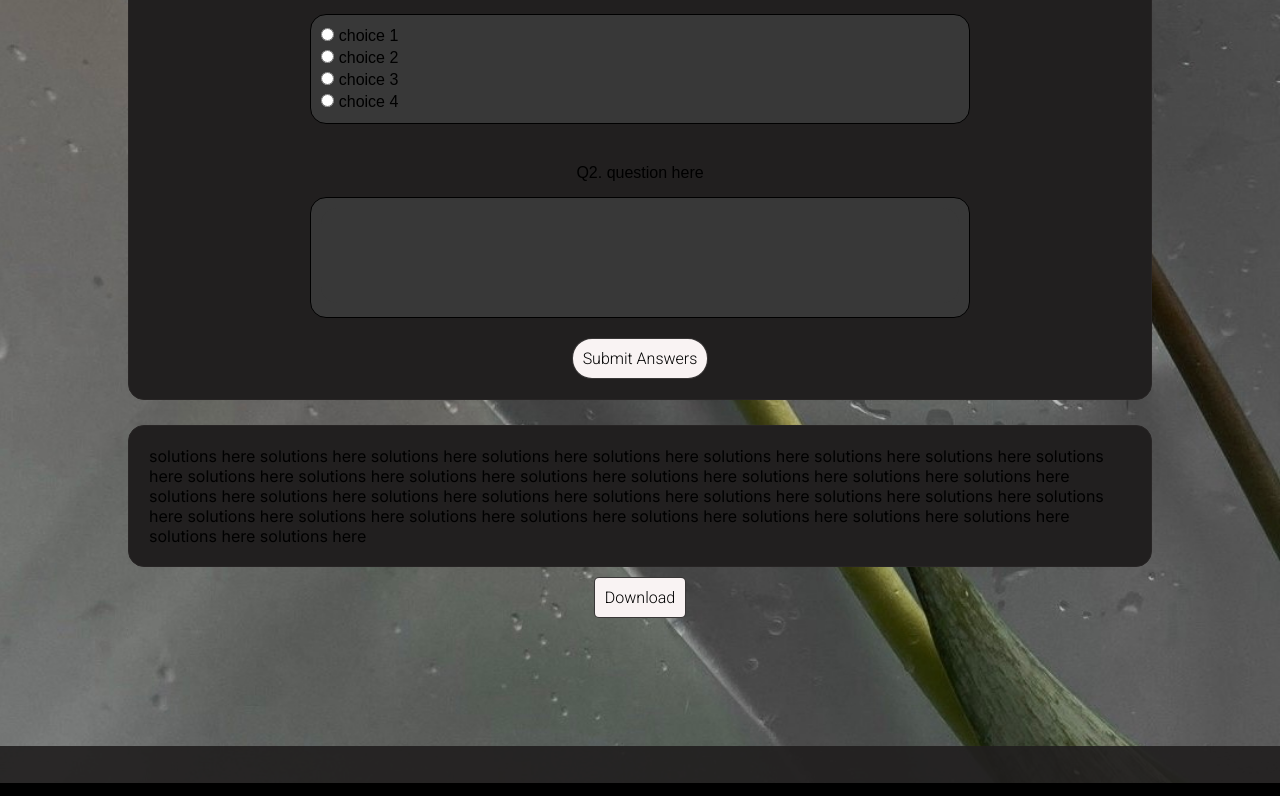
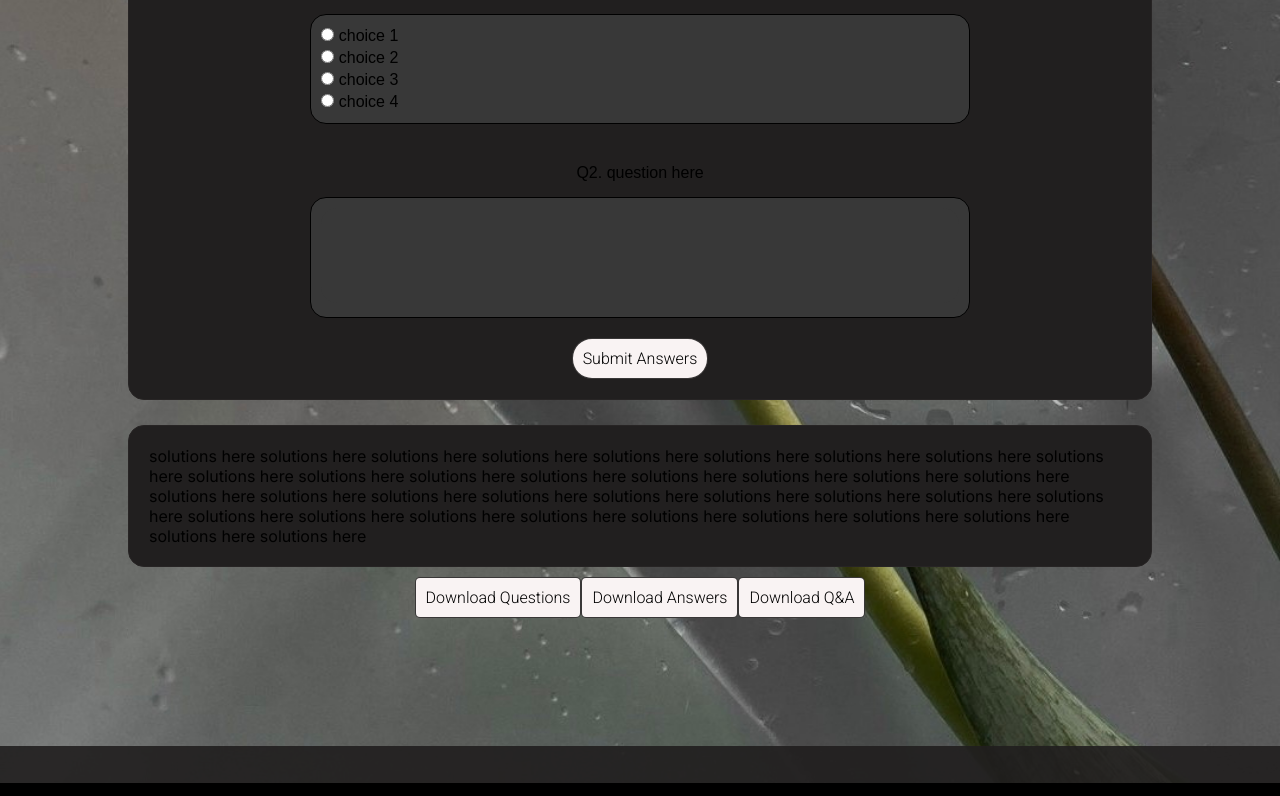
Before and after one commit to Awesomedonut/Practice-Problem-Generator, a Next.js app in the folder probloom/: page / in a window 1280 px wide. Shown: the part 822-1618 px from the top of the page. Built offline with nearby package versions, Linux system fonts and the light colour scheme.

Commit message:
added download buttons, need jin to test on vercel

```diff
--- a/probloom/package.json
+++ b/probloom/package.json
@@ -19,6 +19,7 @@
     "openai": "^4.17.4",
     "pdf.js-extract": "^0.2.1",
     "pdfjs-dist": "^4.0.189",
+    "pdfmake": "^0.2.8",
     "react": "^18",
     "react-dom": "^18"
   },
--- a/probloom/src/app/page.tsx
+++ b/probloom/src/app/page.tsx
@@ -9,6 +9,7 @@ import { useEffect } from 'react';
 import FileIn from './components/FileIn/fileIn';
 import { Problem } from './types/Problem';
 import QuizSection from './components/Quiz/QuizSection';
+import { fileFromPath } from 'openai';
 
 export default function Home() {
   const [topic, setTopic] = useState('');
@@ -19,6 +20,7 @@ export default function Home() {
   const [userAnswers, setUserAnswers] = useState<string[]>([]);
   const [loading, setLoading] = useState(false);
   const [error, setError] = useState('');
+  const [downloadOption, setDownloadOption] = useState('');
 
   useEffect(() => {
     setTopic("java");
@@ -161,6 +163,42 @@ export default function Home() {
     // else return;
  }
 
+ const downloadQuestionsPDF = () => {
+  var pdfMake = require('pdfmake/build/pdfmake.js');
+  var docDefinition = {
+    content: [
+      {text: {problems}}
+    ],
+    defaultStyle: {
+    }
+  };
+  pdfMake.createPdf(docDefinition).print();
+ }
+
+ const downloadAnswersPDF = () => {
+  var pdfMake = require('pdfmake/build/pdfmake.js');
+  var docDefinition = {
+    content: [
+      {text: {solutions}}
+    ],
+    defaultStyle: {
+    }
+  };
+  pdfMake.createPdf(docDefinition).print();
+ }
+
+ const downloadQAPDF = () => {
+  var pdfMake = require('pdfmake/build/pdfmake.js');
+  var docDefinition = {
+    content: [
+      {text: ({problems} + '\n\n' + {solutions})}
+    ],
+    defaultStyle: {
+    }
+  };
+  pdfMake.createPdf(docDefinition).print();
+ }
+
   return (
     <div className={styles.page}>
       <div className={styles.content}>
@@ -203,7 +241,9 @@ export default function Home() {
         {solutions && <div>{solutions}</div>}
       </div>
       <div className={styles.downloadBox}>
-        <button>Download</button>
+        <button onClick={downloadQuestionsPDF}>Download Questions</button>
+        <button onClick={downloadAnswersPDF}>Download Answers</button>
+        <button onClick={downloadQAPDF}>Download Q&A</button>
       </div>
       <div className={styles.bottomContainer}>
       <p id="outputText"></p>
```
Also changed, not shown: 1 other file (tests, documents, lock files or other folders).
